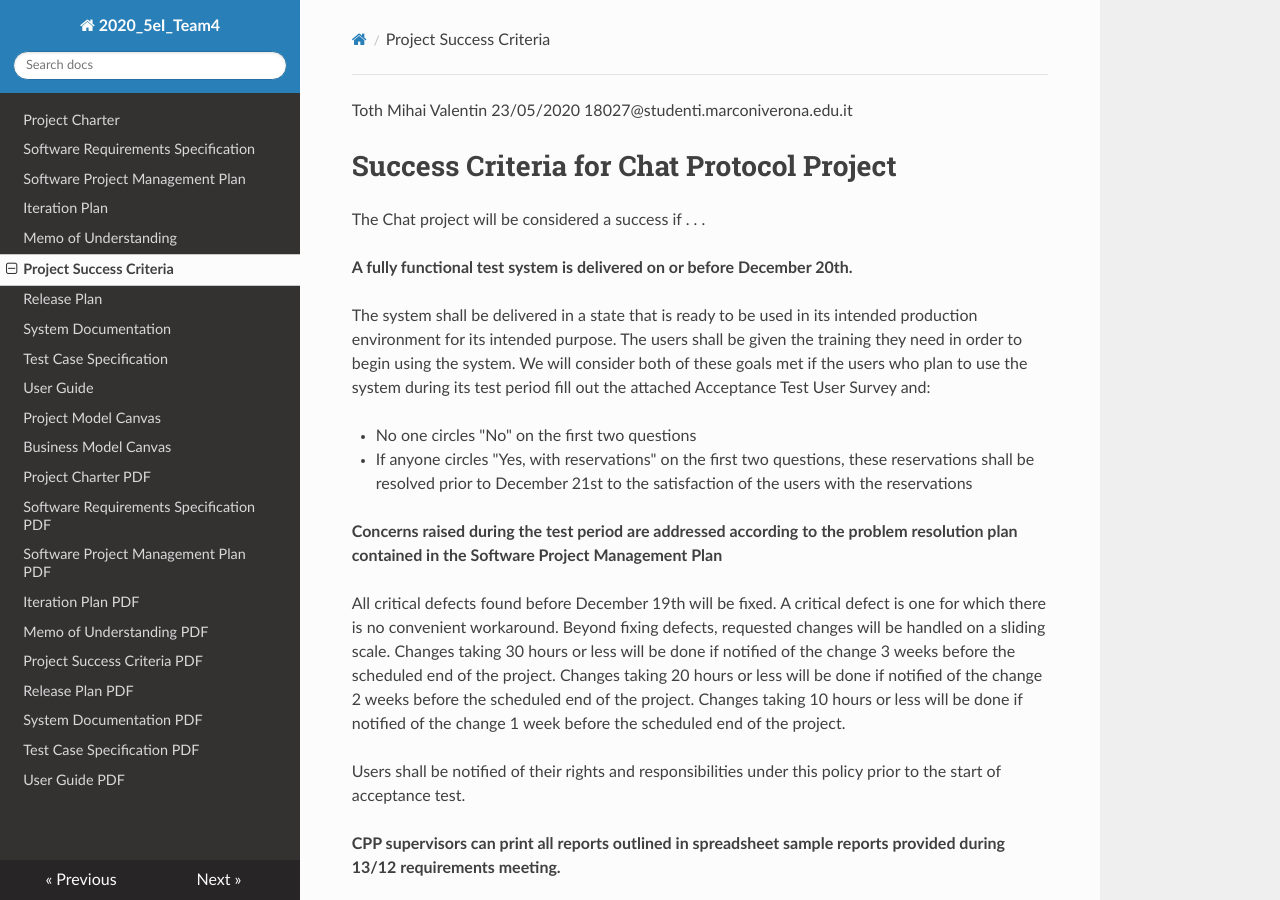
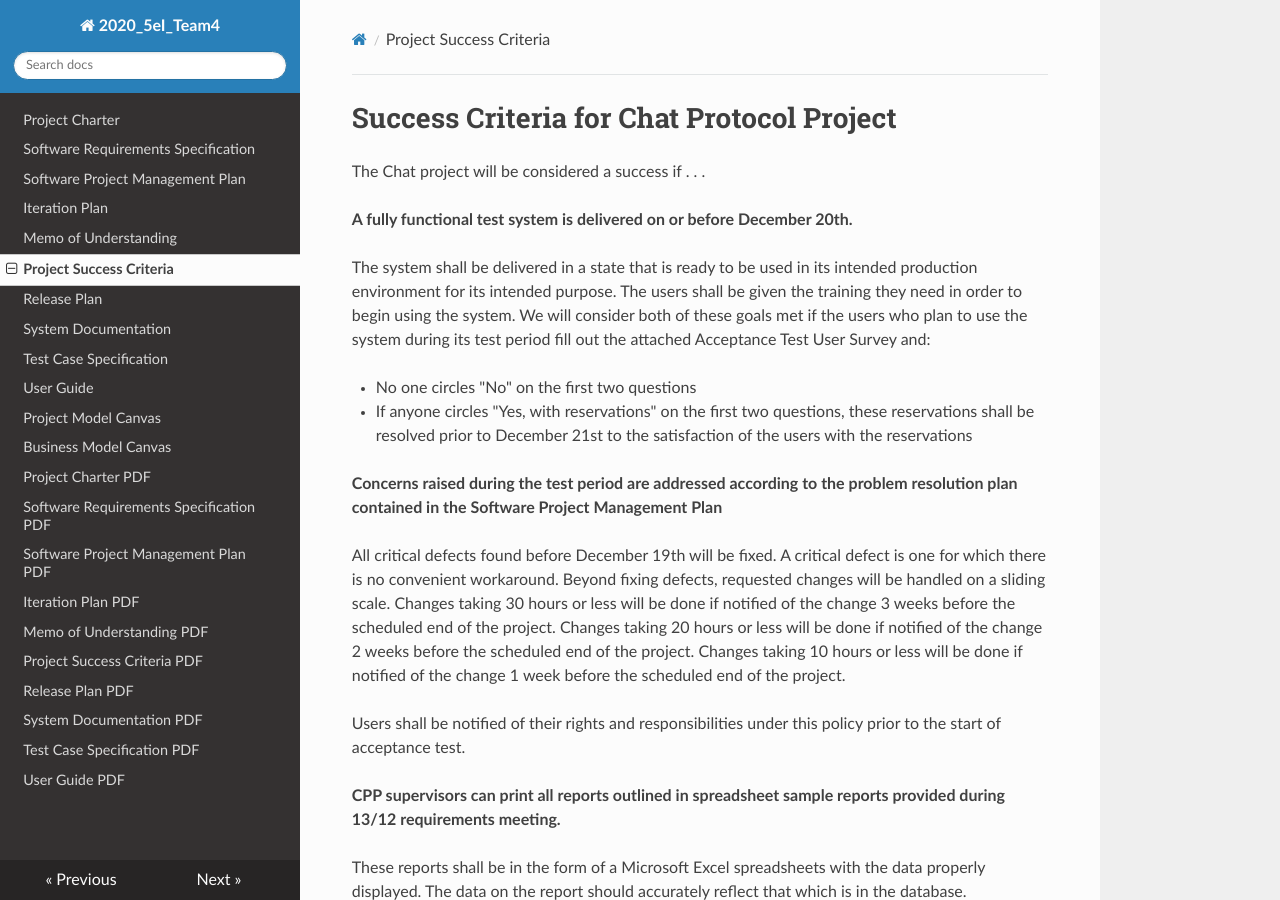
Before and after one commit to sabrinaer2001/Client, an MkDocs documentation site: the page built from docs/Project Success Criteria.md, in a window 1280 px wide and 900 px high. Built offline with MkDocs 1.6.1, drawn with Linux system fonts in a browser that asks for light colours; nearby versions of some CDN libraries.

Commit message:
Update Project Success Criteria.md

```diff
--- a/docs/Project Success Criteria.md
+++ b/docs/Project Success Criteria.md
@@ -1,6 +1,3 @@
-Toth Mihai Valentin                                                                                                         23/05/2020
-18027@studenti.marconiverona.edu.it
-
 # Success Criteria for Chat Protocol Project
 
 The Chat project will be considered a success if . . .
```
